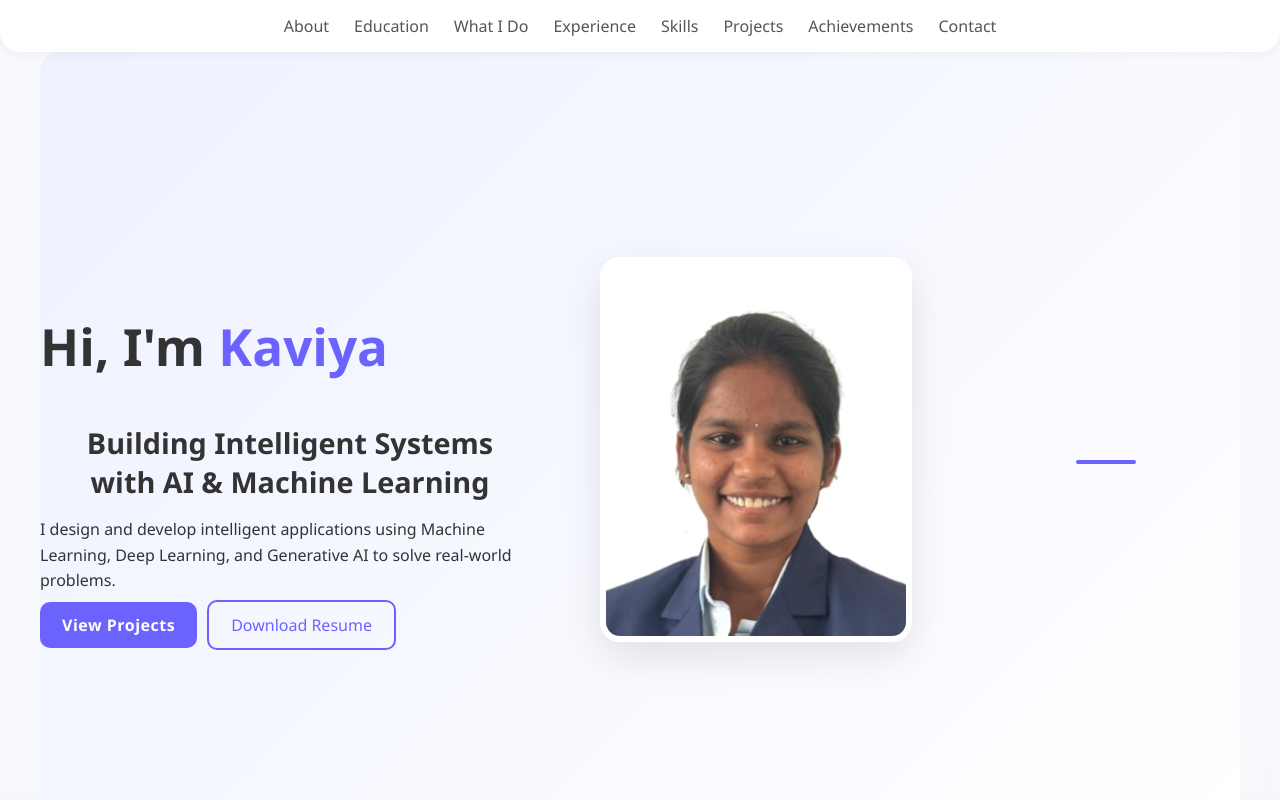
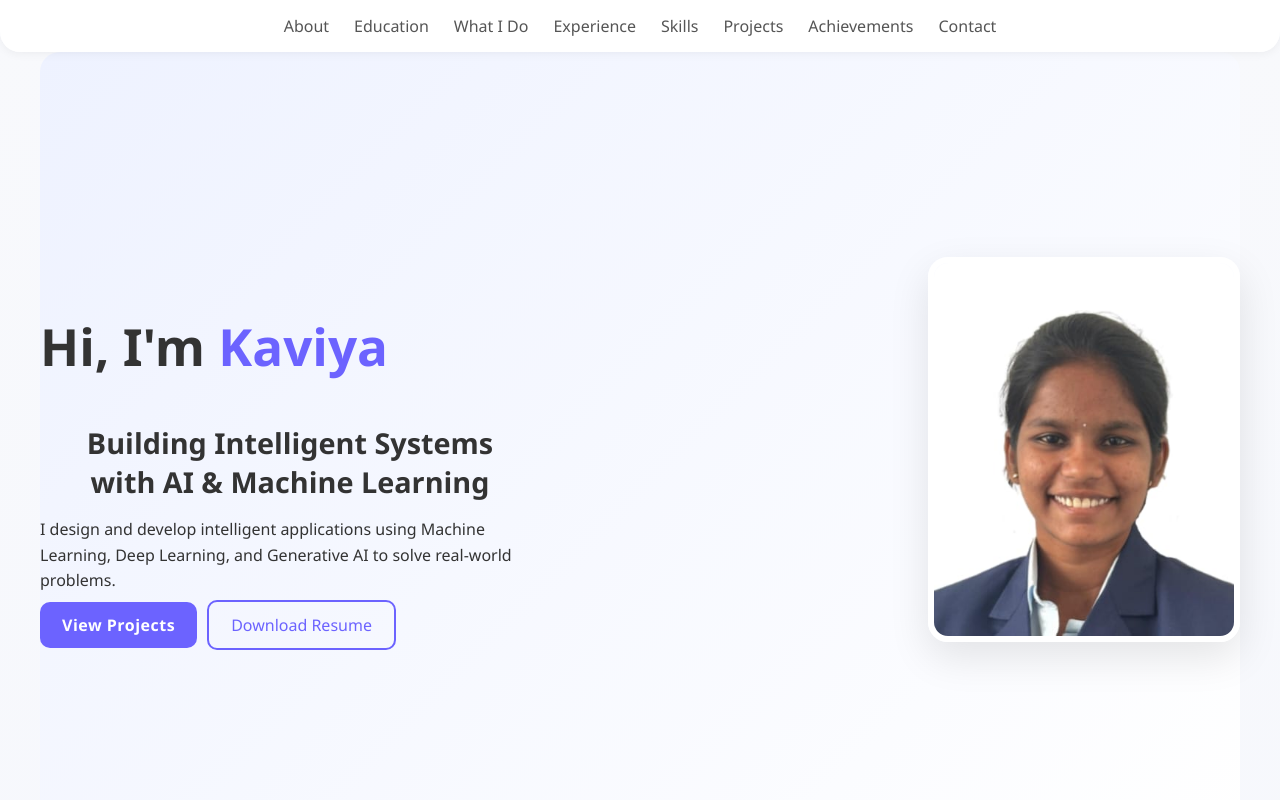
Before and after one commit to Kaviya-Balamurugan/portfolio, a React (Create React App) app: page / in a window 1280 px wide. Shown: the top 800 px of the page. Built offline with nearby package versions, Linux system fonts and the light colour scheme.

Commit message:
Added premium animation UI

```diff
--- a/src/App.css
+++ b/src/App.css
@@ -22,15 +22,6 @@ section {
   box-shadow: 0 10px 30px rgba(0,0,0,0.05);
 }
 
-section::after {
-  content: "";
-  display: block;
-  width: 60px;
-  height: 4px;
-  background: #6c63ff;
-  margin: 20px auto 0;
-  border-radius: 2px;
-}
 
 h2 {
   text-align: center;
```
